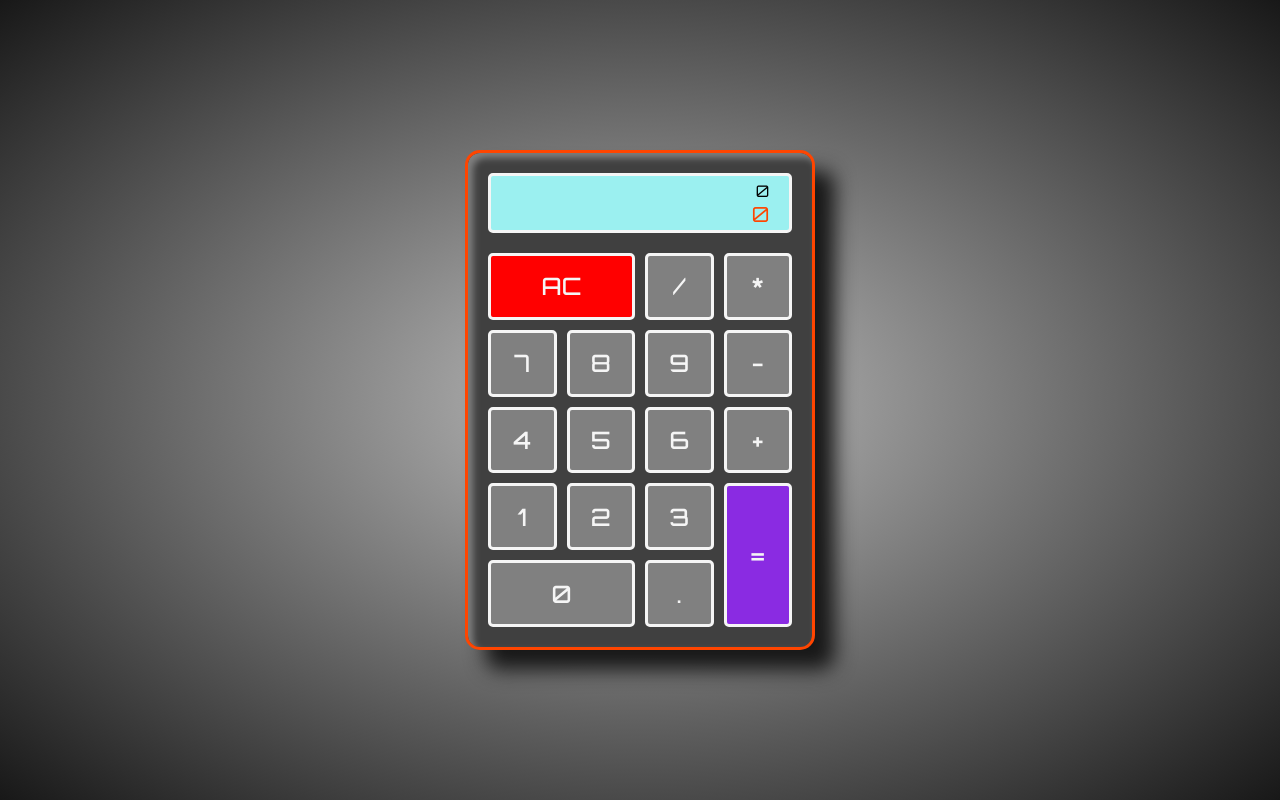
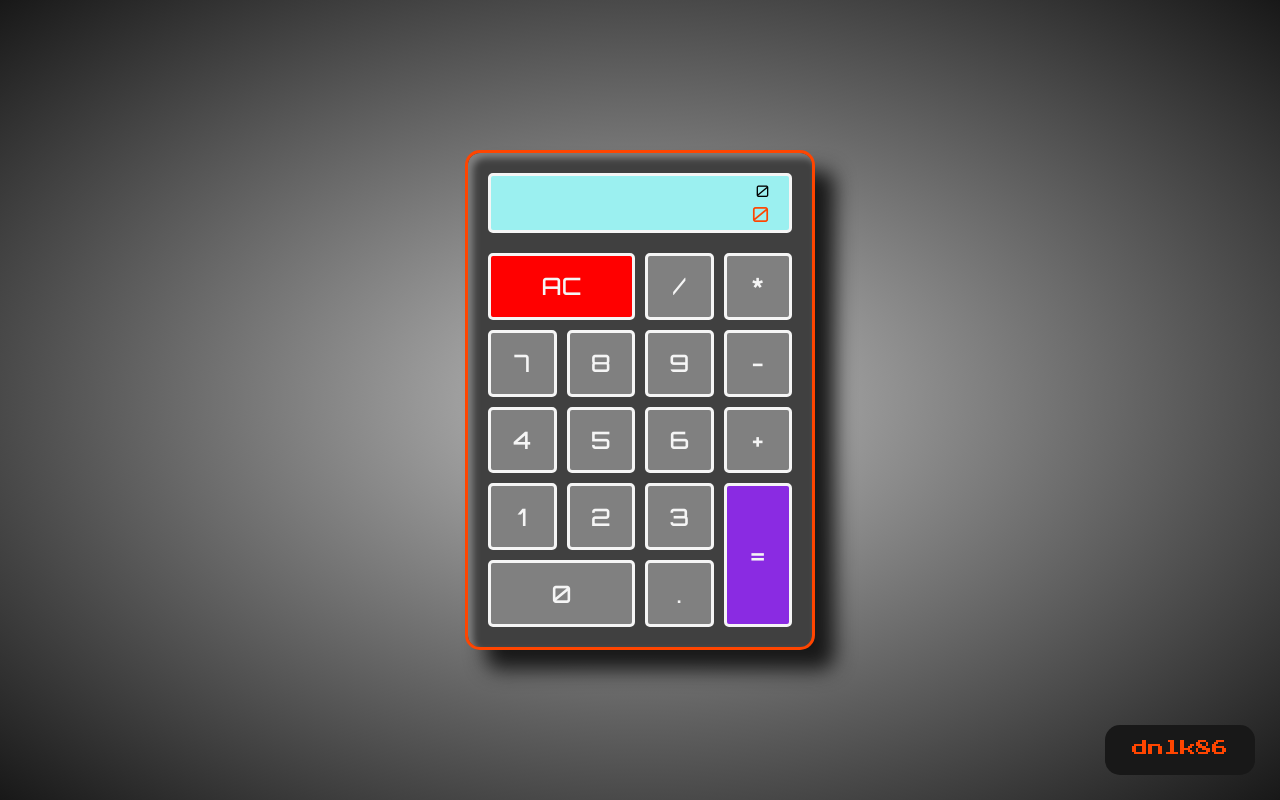
Before and after one commit to dnlk86/javascript-calculator, a React (Create React App) app: page / in a window 1280 px wide. Built offline with nearby package versions, Linux system fonts and the light colour scheme.

Commit message:
added gh-pages scripts,  project signature

```diff
--- a/package.json
+++ b/package.json
@@ -1,4 +1,5 @@
 {
+    "homepage": "https://dnlk86.github.io/javascript-calculator",
     "name": "javascript-calculator",
     "version": "0.1.0",
     "private": true,
@@ -7,6 +8,7 @@
         "@testing-library/jest-dom": "^5.16.5",
         "@testing-library/react": "^13.4.0",
         "@testing-library/user-event": "^14.4.3",
+        "gh-pages": "^4.0.0",
         "mathjs": "^11.4.0",
         "react": "^18.2.0",
         "react-dom": "^18.2.0",
@@ -15,6 +17,8 @@
         "web-vitals": "^2.1.4"
     },
     "scripts": {
+        "predeploy": "npm run build",
+        "deploy": "gh-pages -d build",
         "start": "react-scripts start",
         "build": "react-scripts build",
         "test": "react-scripts test",
--- a/public/index.html
+++ b/public/index.html
@@ -13,6 +13,6 @@
         <noscript>You need to enable JavaScript to run this app.</noscript>
         <div id="root"></div>
         <!-- FCC Test Suite -->
-        <script src="https://cdn.freecodecamp.org/testable-projects-fcc/v1/bundle.js"></script>
+        <!-- <script src="https://cdn.freecodecamp.org/testable-projects-fcc/v1/bundle.js"></script> -->
     </body>
 </html>
--- a/src/App.css
+++ b/src/App.css
@@ -8,3 +8,28 @@
     background-image: var(--app-background-image);
     user-select: none;
 }
+
+#signatureContainer {
+    height: 50px;
+    width: 150px;
+    position: absolute;
+    background-color: #181818;
+    bottom: 25px;
+    right: 25px;
+    border-radius: 15px;
+}
+
+#signatureContainer:hover {
+    border: 3px solid var(--calculator-border);
+}
+
+#signatureContainer a {
+    display: block;
+    width: 100%;
+    height: 100%;
+    text-align: center;
+    padding-top: 15px;
+    font-family: "Press Start 2P", cursive;
+    color: var(--calculator-border);
+    text-decoration: none;
+}
--- a/src/App.js
+++ b/src/App.js
@@ -6,6 +6,14 @@ function App() {
     return (
         <div className="App">
             <Calculator />
+            <div id="signatureContainer">
+                <a
+                    href="https://github.com/dnlk86/javascript-calculator"
+                    target={"_blank"}
+                >
+                    dnlk86
+                </a>
+            </div>
         </div>
     );
 }
--- a/src/index.css
+++ b/src/index.css
@@ -1,4 +1,5 @@
 @import url("https://fonts.googleapis.com/css2?family=Orbitron:wght@400;500;600;700;800;900&display=swap");
+@import url("https://fonts.googleapis.com/css2?family=Press+Start+2P&display=swap");
 
 :root {
     --app-background-image: radial-gradient(silver, #181818);
```
Also changed, not shown: 1 other file (tests, documents, lock files or other folders).
